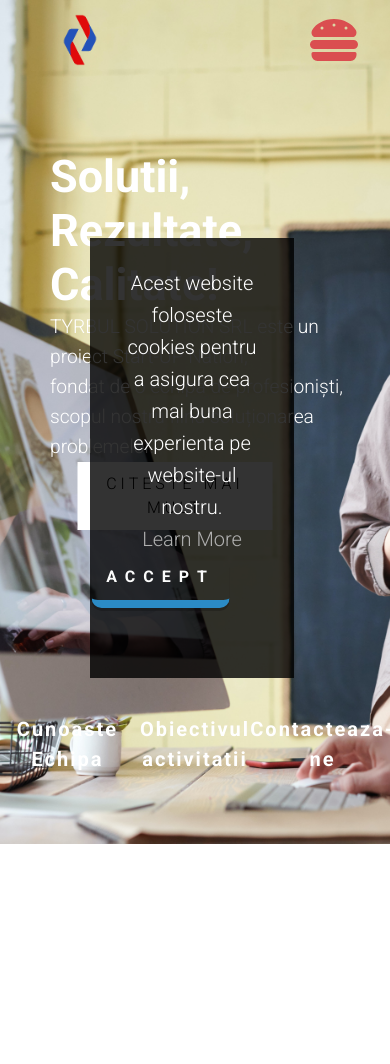
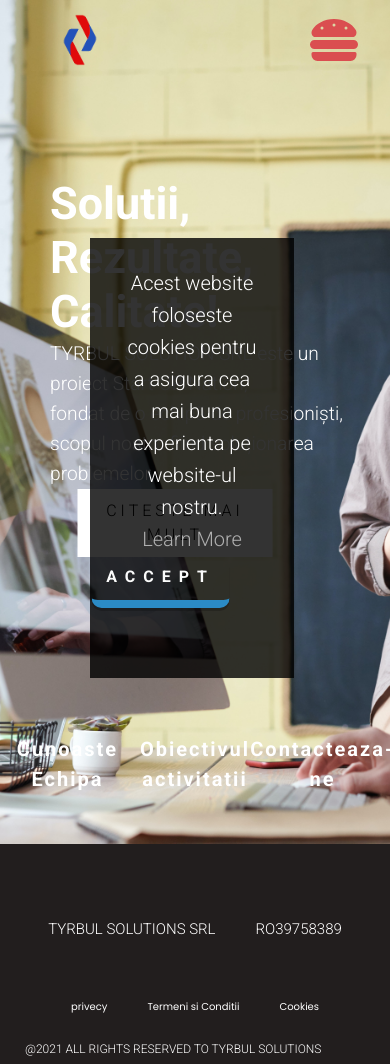
Before and after one commit to CodrinCT/PresentetionSite, a React (Create React App) app in the folder client/: page / in a window 390 px wide. Before the commit the page ends 844 px from the top, so only its background shows below. Built offline with nearby package versions, Linux system fonts and the light colour scheme; a web font is replaced by a local one.

Commit message:
please be good

```diff
--- a/client/src/pages/Home.js
+++ b/client/src/pages/Home.js
@@ -1,9 +1,11 @@
+import Footer from "../components/Footer";
 import Header from "../components/header/Header";
 
 function Home() {
   return (
     <>
       <Header></Header>
+      <Footer></Footer>
     </>
   );
 }
--- a/client/src/pages/Servicii.js
+++ b/client/src/pages/Servicii.js
@@ -13,11 +13,11 @@ import storage2 from "../images/pexels-pixabay-270410 (1).jpg";
 import storage3 from "../images/science-in-hd-iPrjQEDnNEY-unsplash (1).jpg";
 import { useState } from "react";
 import CookiePopUp from "../components/CookiePopUp";
-import headerImage from "../images/services-left-image.png";
 import "../styles/servicii/cardfliping.scss";
 import styled from "styled-components";
 import Footer from "../components/Footer";
 import { Link } from "react-router-dom";
+import headerImg from "../images/pexels-kindel-media-7688336.jpg"
 <style>
 @import url("https://fonts.googleapis.com/css2?family=Roboto:wght@700&display=swap");
 </style>
@@ -27,7 +27,6 @@ function Servicii() {
     <>
       <NavigationBar></NavigationBar>
       <Header>
-        <HeaderH>Servicii</HeaderH>
       </Header>
       <CardsDiv style={{justifyContent:'center'}}>
         <div class="card-container">
@@ -263,11 +262,11 @@ const CardsDiv = styled.div`
 `;
 
 const Header = styled.div`
-  background-image: url(${headerImage});
+  background-image: url(${headerImg});
   background-position: center;
   background-repeat: no-repeat;
-  background-size: contain;
-  height: 500px;
+  background-size: cover;
+  height: 25rem;
   width: 100%;
   margin-bottom: 100px;
   display: flex;
--- a/client/src/styles/despre_noi/about_us.module.css
+++ b/client/src/styles/despre_noi/about_us.module.css
@@ -21,6 +21,7 @@
   background-position: center;
   background-size: cover;
   background-repeat: no-repeat;
+  height: 100vh;
 }
 
 h1 {
--- a/client/src/styles/home/header.module.css
+++ b/client/src/styles/home/header.module.css
@@ -6,12 +6,11 @@
   display: flex;
   flex-direction: row;
   justify-content: space-evenly;
-  margin-bottom: 50px;
   position: relative;
 }
 
 @media screen and (max-width: 600px) {
   .options {
-    margin-bottom: 40px !important;
+    margin-bottom: 20px !important;
   }
 }
--- a/client/src/styles/home/title.module.css
+++ b/client/src/styles/home/title.module.css
@@ -4,7 +4,7 @@
   flex-direction: column;
   align-items: flex-start;
   height: 70vh;
-  margin-top: 5%;
+  margin-top: 12%;
   font-family: "Roboto";
 }
 
--- a/client/src/styles/solutii/solutii.module.css
+++ b/client/src/styles/solutii/solutii.module.css
@@ -95,7 +95,7 @@ body {
   max-height: 1200px;
   width: 65%;
   border-bottom: solid black 2px;
-  border-top: solid black 2px;
+
   border-radius: 20px;
   position: relative;
   left: 50%;
@@ -103,7 +103,6 @@ body {
   margin-top: 50px;
   margin-bottom: 50px;
   padding: 25px;
-  animation: slide 4s line;
 }
 
 @media screen and (max-width: 600px) {
```
Also changed, not shown: client/src/images/services-left-image.png (deleted), 1 other file (tests, documents, lock files or other folders).
